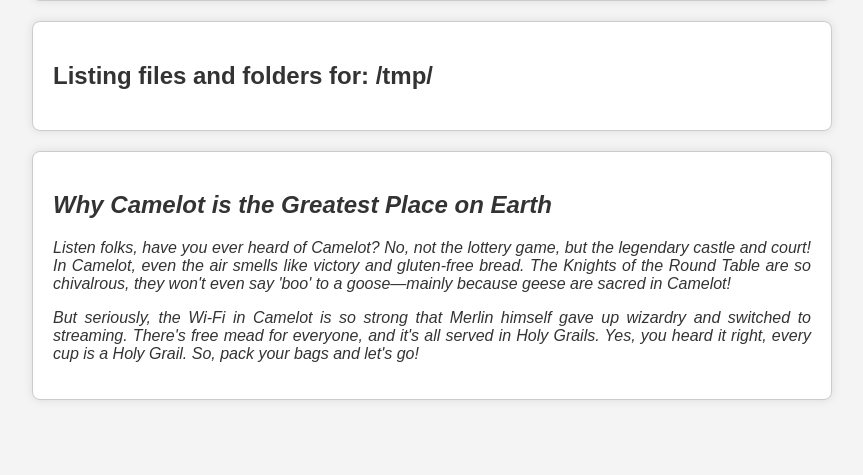
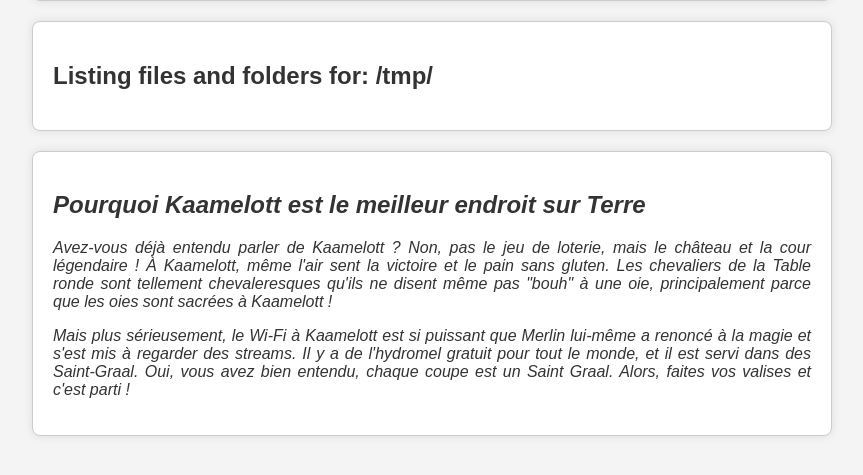
Before and after one commit to Badwargame37/wargame2-vagrant, a PHP site: page /phpinfo.php in a window 1280 px wide. Shown: the part 261-736 px from the top of the page, without its empty margins (208-1071 px from the left). Run offline with PHP 8.4, Linux system fonts and the light colour scheme; data that the repository does not hold is empty.

Commit message:
Update phpinfo.php

```diff
--- a/Wargame/level5/templates/phpinfo.php
+++ b/Wargame/level5/templates/phpinfo.php
@@ -81,9 +81,9 @@
     </div>
 
     <div class="camelot-speech">
-      <h2>Why Camelot is the Greatest Place on Earth</h2>
-      <p>Listen folks, have you ever heard of Camelot? No, not the lottery game, but the legendary castle and court! In Camelot, even the air smells like victory and gluten-free bread. The Knights of the Round Table are so chivalrous, they won't even say 'boo' to a goose—mainly because geese are sacred in Camelot!</p>
-      <p>But seriously, the Wi-Fi in Camelot is so strong that Merlin himself gave up wizardry and switched to streaming. There's free mead for everyone, and it's all served in Holy Grails. Yes, you heard it right, every cup is a Holy Grail. So, pack your bags and let's go!</p>
+      <h2>Pourquoi Kaamelott est le meilleur endroit sur Terre</h2>
+      <p>Avez-vous déjà entendu parler de Kaamelott ? Non, pas le jeu de loterie, mais le château et la cour légendaire ! À Kaamelott, même l'air sent la victoire et le pain sans gluten. Les chevaliers de la Table ronde sont tellement chevaleresques qu'ils ne disent même pas "bouh" à une oie, principalement parce que les oies sont sacrées à Kaamelott !</p>
+      <p>Mais plus sérieusement, le Wi-Fi à Kaamelott est si puissant que Merlin lui-même a renoncé à la magie et s'est mis à regarder des streams. Il y a de l'hydromel gratuit pour tout le monde, et il est servi dans des Saint-Graal. Oui, vous avez bien entendu, chaque coupe est un Saint Graal. Alors, faites vos valises et c'est parti !</p>
     </div>
   </main>
 
```
